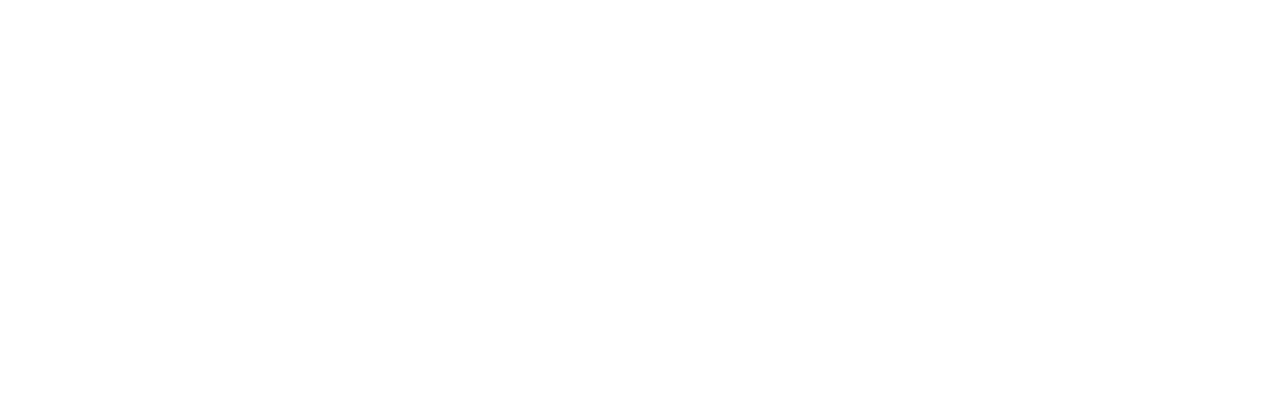
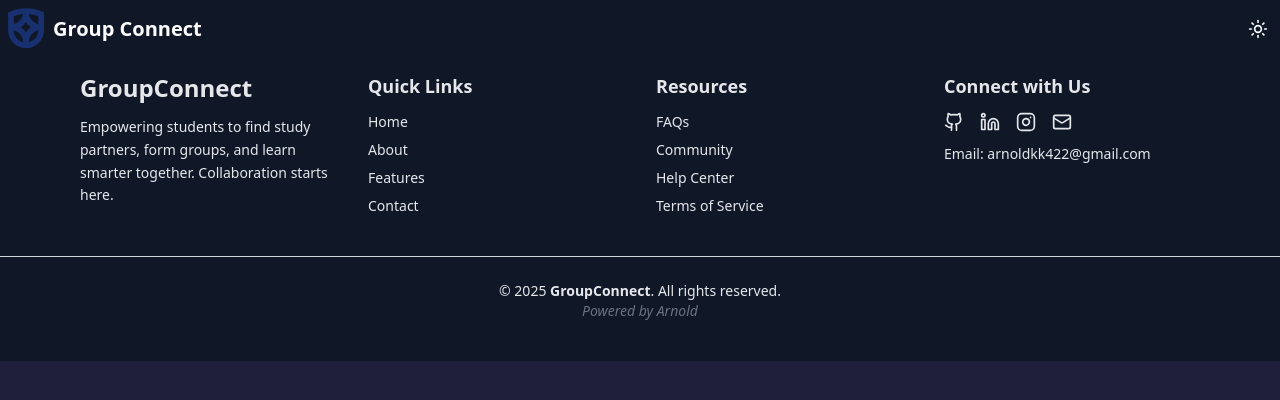
Before and after one commit to nianod/Group-connect, a React (Vite) app: page /home in a window 1280 px wide. Before the commit this address had no page. Shown: the top 400 px of the page. Built offline with nearby package versions, Linux system fonts and the light colour scheme.

Commit message:
home design

```diff
--- a/src/App.tsx
+++ b/src/App.tsx
@@ -6,6 +6,7 @@
 import "aos/dist/aos.css"
 import AOS from "aos"
 import { useEffect } from "react"
+import Home from "./UI/Home"
 
 import { BrowserRouter as Router, Route, Routes } from "react-router-dom"
 const App = () => {
@@ -24,6 +25,7 @@
               <Route path="connect" element={<Connect/>} />
               <Route path="register" element={<SignUp/>} />
               <Route path="login" element={<SignIn/>} />
+              <Route path="home" element={<Home/>} />
            </Route>
         </Routes>
       </Router>
--- a/src/Components/Connect.tsx
+++ b/src/Components/Connect.tsx
@@ -1,8 +1,10 @@
 import { useState } from "react";
+import { useNavigate } from "react-router-dom";
 
 const Connect = () => {
   const [selectedFields, setSelectedFields] = useState<string[]>([])
   const [proceed, setProceed] = useState<boolean>(false)
+  const [loading, setLoading] = useState<boolean>(false)
 
 const availableFields = [
   "Software Development",
@@ -47,7 +49,11 @@
   "Tourism & Hospitality"
 ];
 
+const gotohome = () => {
+  const navigate = useNavigate()
 
+  navigate("/home")
+}
 
 const handleSelect = (field: string) => {
   setSelectedFields((prev) => {
@@ -89,8 +95,10 @@
         ))}
       </div>
         {proceed && (
-          <button className="m-auto mt-5 flex gap-3 w-fit rounded p-2 cursor-pointer font-semibold text-white bg-gray-900 dark:text-black dark:bg-white hover:bg-gray-800 transition dark:hover:bg-gray-300">
-            Proceed
+          <button className={`m-auto mt-5 flex gap-3 w-fit rounded p-2 cursor-pointer font-semibold text-white bg-gray-900        dark:text-black dark:bg-white hover:bg-gray-800 transition dark:hover:bg-gray-300 ${loading ? "opacity-50 cursor-not-allowed" : ""}`}
+            onClick={gotohome}
+          >
+            {loading ? "Saving..." : "Save & Proceed"}
           </button>
         )}
       {/* {selectedFields.length > 0 && (
--- a/src/Components/Layout/Footer.tsx
+++ b/src/Components/Layout/Footer.tsx
@@ -3,7 +3,7 @@
 
 const Footer = () => {
   return (
-    <footer className="bg-gray-200 text-gray-800 dark:text-gray-200 dark:bg-gray-900 py-10 mt-20">
+    <footer className="bg-gray-200 text-gray-800 dark:text-gray-200 dark:bg-gray-900 py-10 mt-2">
       <div className="max-w-6xl mx-auto px-4 grid grid-cols-1 sm:grid-cols-2 md:grid-cols-4 gap-8">
 
         <div>
--- a/src/Pages/Auth/SignUp.tsx
+++ b/src/Pages/Auth/SignUp.tsx
@@ -17,6 +17,7 @@
   const [password1, setPassword1] = useState("");
   const [password2, setPassword2] = useState("");
   const [error, setError] = useState("");
+
   const navigate = useNavigate();
 
   const submit = (e: React.FormEvent) => {
@@ -35,8 +36,8 @@
       return;
     } else {
 
-    setError("");
-    setLoading(false);
+    setError("")
+    setLoading(false)
     navigate("/connect")
     }
   };
--- /dev/null
+++ b/src/UI/Home.tsx
@@ -0,0 +1,8 @@
+
+const Home = () => {
+  return (
+    <div>Home</div>
+  )
+}
+
+export default Home
```
